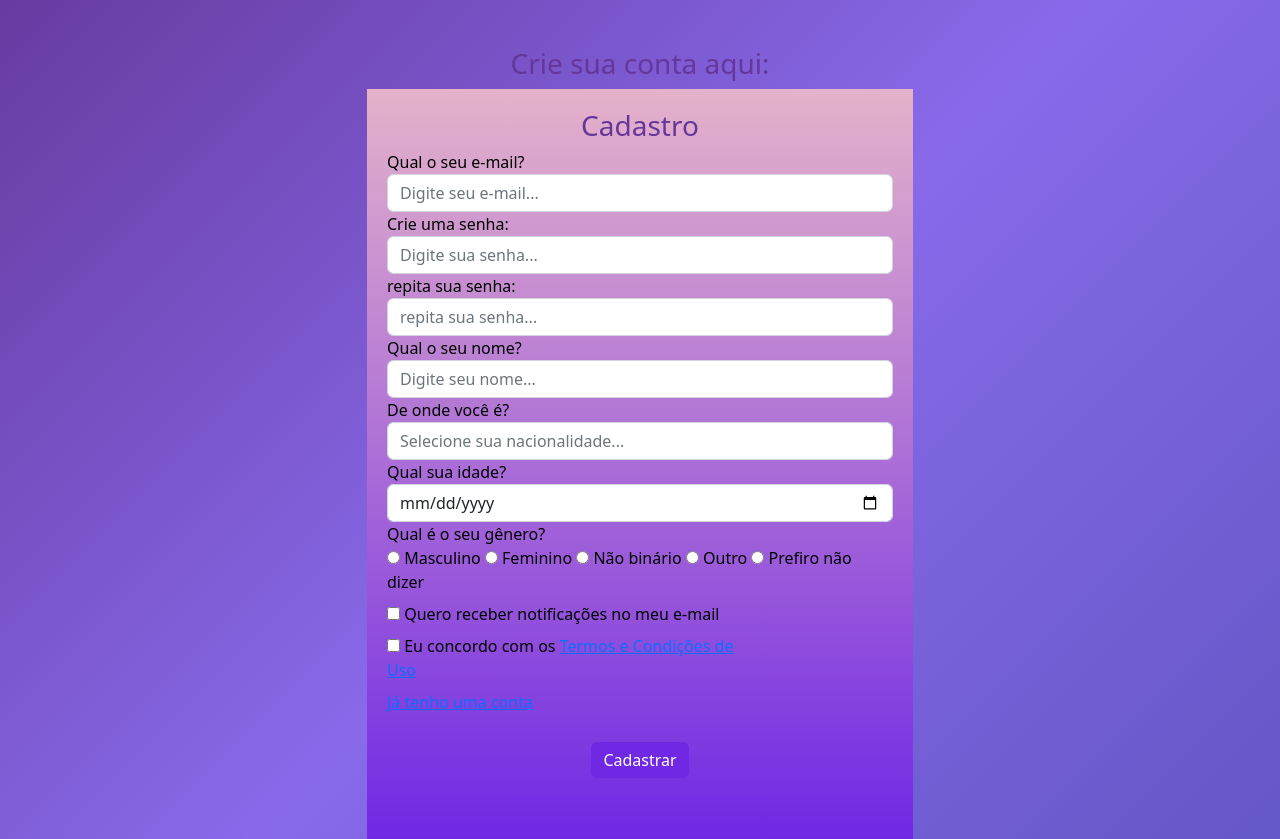
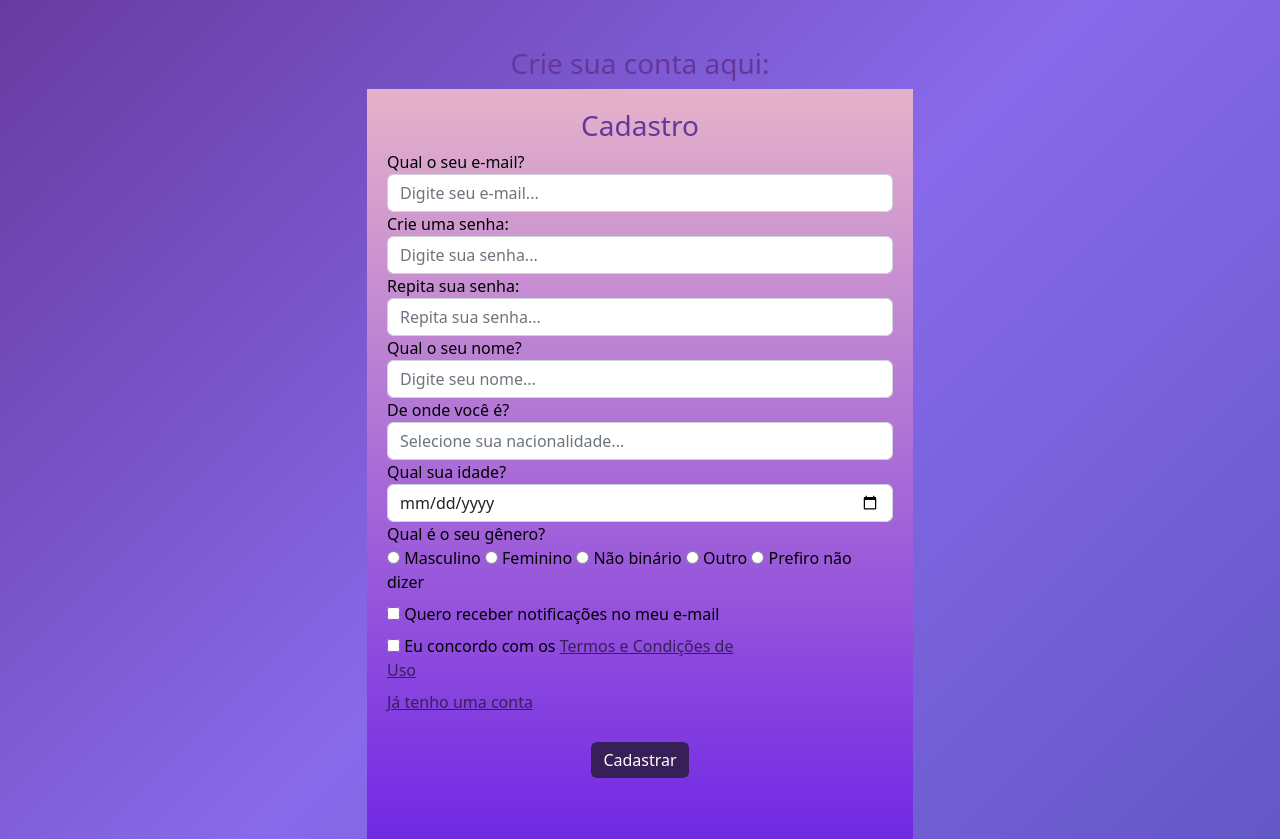
Before and after one commit to PennyWASS/StrongEyes-Aulas, a plain HTML site: page paginas/inscricao.html in a window 1280 px wide. Shown: the part 78-917 px from the top of the page. Drawn offline with nearby package versions, Linux system fonts and the light colour scheme.

Commit message:
Correções na página de inscrissão

```diff
--- a/estilo/inscricao.css
+++ b/estilo/inscricao.css
@@ -18,9 +18,9 @@ body{
     display: block;
     margin: 0 auto;
     margin-top: 10px;
-    background-color: #7028e4;
+    background-color: #391f57;
     /*color: black;*/
-    border:#7028e4;
+    border:#391f57;
 }
 
 .barra{
--- a/paginas/inscricao.html
+++ b/paginas/inscricao.html
@@ -35,7 +35,7 @@
                     <a href="login.html" class="nav-link">Entrar</a>
                 </li>
                 <li class="nav-item">
-                    <a href="inscricao.html" class="nav-link">Cadastre-se</a>
+                    <a href="inscricao.html" class="nav-link active">Cadastre-se</a>
                 </li>
             </ul>
             <img src="../imagens/lupa.png" alt="" width="35" style="margin-right: 5px;">
@@ -64,8 +64,8 @@
                                 <input type="password" id="senha" name="senha" class="form-control" placeholder="Digite sua senha..." required>
                             </div>
                             <div class="form-group">
-                                <label for="password" class="text-black">repita sua senha:</label>
-                                <input type="password" id="repet-senha" name="senha" class="form-control" placeholder="repita sua senha..." required>
+                                <label for="password" class="text-black">Repita sua senha:</label>
+                                <input type="password" id="repet-senha" name="senha" class="form-control" placeholder="Repita sua senha..." required>
                             </div>
 
                             <div class="form-group">
@@ -126,7 +126,7 @@
                                             <span>
                                                 <input type="checkbox" name="notificiacao" id="notificacao">
                                             </span>
-                                            <span>Eu concordo com os <a href="">Termos e Condições de Uso</a></span>
+                                            <span>Eu concordo com os <a href="#" style="color: #391f57;">Termos e Condições de Uso</a></span>
                                         </label>
                                         <!-- <label for="autorizacao" class="text-black mb-2">
                                             <span>
@@ -136,7 +136,7 @@
                                         </label> -->
                                     </div>
                                     <div class="col-md-6">
-                                        <a href="login.html">Já tenho uma conta</a>
+                                        <a href="login.html" style="color: #391f57;">Já tenho uma conta</a>
                                     </div>
                                 </div>
                                 <br>
```
